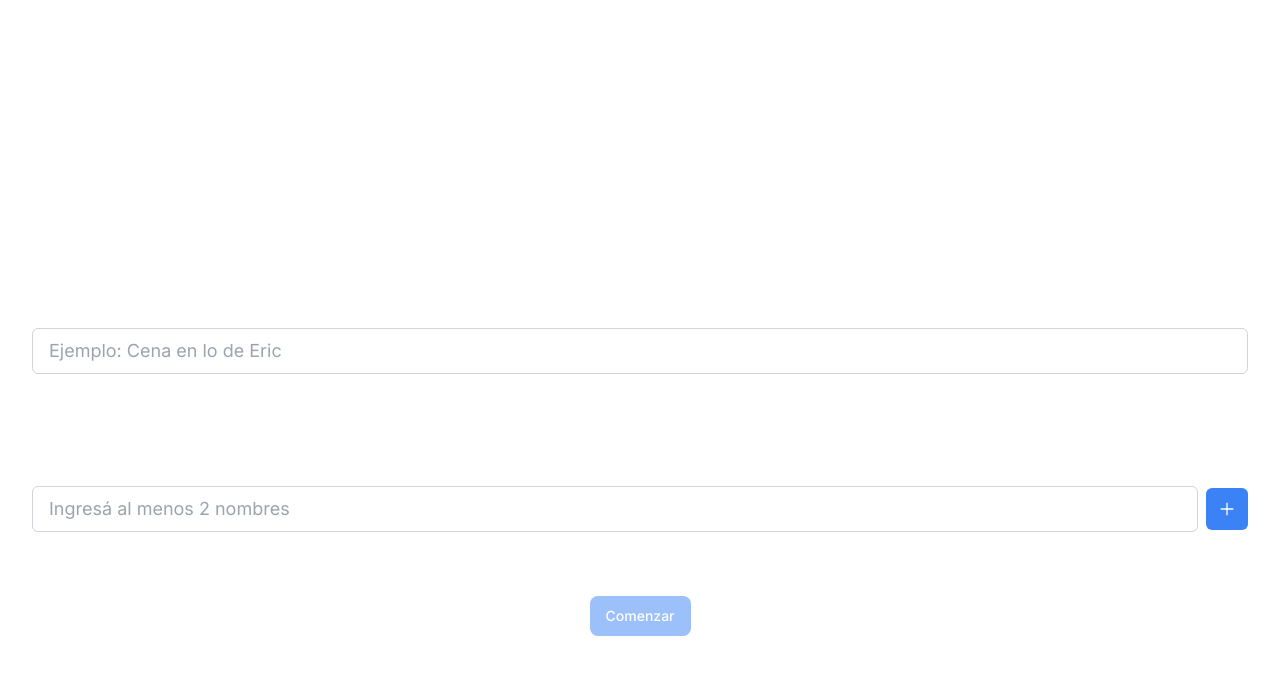
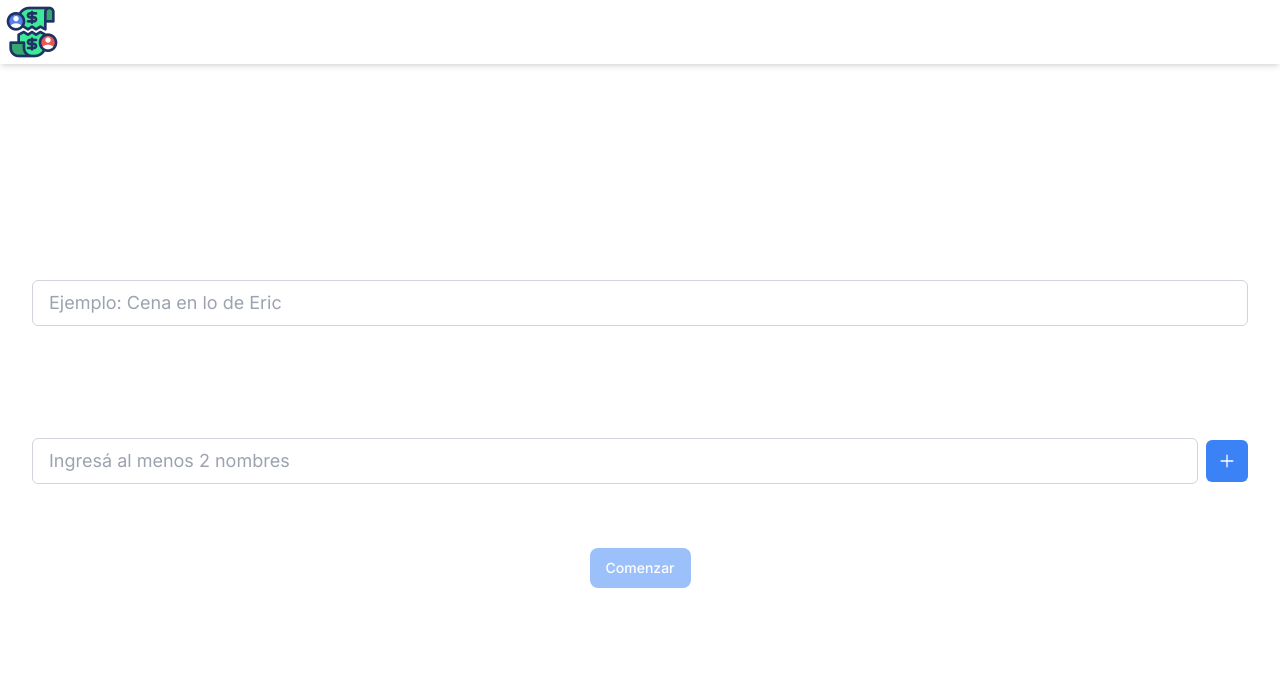
Before and after one commit to efahnle/hacemosnumeros, a Next.js app: page / in a window 1280 px wide. Shown: the top 674 px of the page. Built offline with nearby package versions, Linux system fonts and the light colour scheme.

Commit message:
Add first version of header

```diff
--- a/app/layout.tsx
+++ b/app/layout.tsx
@@ -1,8 +1,12 @@
 import type { Metadata } from "next";
-import { Inter } from "next/font/google";
 import "./globals.css";
+import { inter,archivo } from "@/app/ui/fonts";
+import Link from 'next/link';
+import logo from "@/app/ui/images/logo.png";
+import Image from "next/image";
 
-const inter = Inter({ subsets: ["latin"] });
+
+
 
 export const metadata: Metadata = {
   title: "¿Hacemos números?",
@@ -16,7 +20,28 @@ export default function RootLayout({
 }>) {
   return (
     <html lang="en">
-      <body className={inter.className}>{children}</body>
+      <body>
+        <header className="fixed top-0 left-0 right-0 bg-white shadow-md z-50">
+          <div className="max-w-7xl mx-auto px-4 sm:px-6 lg:px-8">
+            <div className="flex justify-center items-center h-16">
+              <div className="flex items-center flex-shrink-0">
+                <Link href="/" className="flex fixed left-0 items-center">
+                  <Image
+                    src={logo}
+                    alt="Picture of fahrul-saputra"
+                    width={64}
+                    height={64}
+                  />
+
+                </Link>
+                <span className={`${archivo.className}ml-4 text-center break-normal text-nowrap items-center text-3xl md:text-4xl lg:text-5xl`}>¿Hacemos números?</span>
+              </div>
+              {/* Add additional elements like navigation links, user profile, etc., here */}
+            </div>
+          </div>
+        </header>
+        <main className={inter.className}>{children}</main>
+      </body>
     </html>
   );
 }
--- a/app/page.tsx
+++ b/app/page.tsx
@@ -3,13 +3,17 @@ import { NewGroupPage } from '@/app/components/NewGroupPage';
 import { PreviousGroupsPage } from '@/app/components/PreviousGroupsPage';
 
 export default function Home() {
-  return (
-    <main className="flex flex-col items-center py-20 px-4 min-w-32">
-      <div>
+
+  /* moved to layout
+        <div>
         <h1 className={`${archivo.className}flex text-center break-normal text-nowrap items-center text-3xl md:text-4xl lg:text-5xl `}>
           ¿Hacemos números?
         </h1>
-      </div>
+      </div>*/
+
+  return (
+    <main className="flex flex-col items-center py-20 px-4 min-w-32">
+
       <div className='w-full'>
         <PreviousGroupsPage/>
       </div>
--- a/app/ui/fonts.ts
+++ b/app/ui/fonts.ts
@@ -1,4 +1,6 @@
 import { Archivo } from 'next/font/google';
+import { Inter } from "next/font/google";
+export const inter = Inter({ subsets: ["latin"] });
 
 export const archivo = Archivo({
     weight: ["400"],
```
Also changed, not shown: app/ui/images/logo.png (added).
